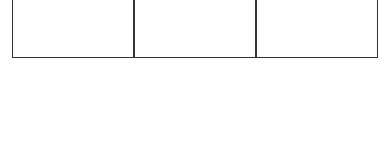
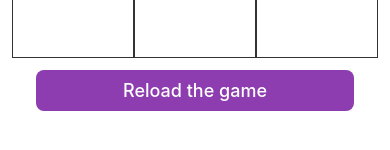
Before and after one commit to prasanna7codes/TicTacToe, a React Native app: screen / in a window 390 px wide. Shown: the part 334-484 px from the top of the page. Built offline with nearby package versions, Linux system fonts and the light colour scheme; some icons are missing.

Commit message:
adding view for reloading the game

```diff
--- a/src/App.tsx
+++ b/src/App.tsx
@@ -169,7 +169,14 @@ function App(): React.JSX.Element {
       )}
       />
 
-
+<Pressable
+      style={styles.gameBtn}
+      onPress={reloadGame}
+      >
+        <Text style={styles.gameBtnText}>
+          {gameWinner ? 'Start new game' : 'Reload the game'}
+        </Text>
+</Pressable>
 
 
 </SafeAreaView>
```
